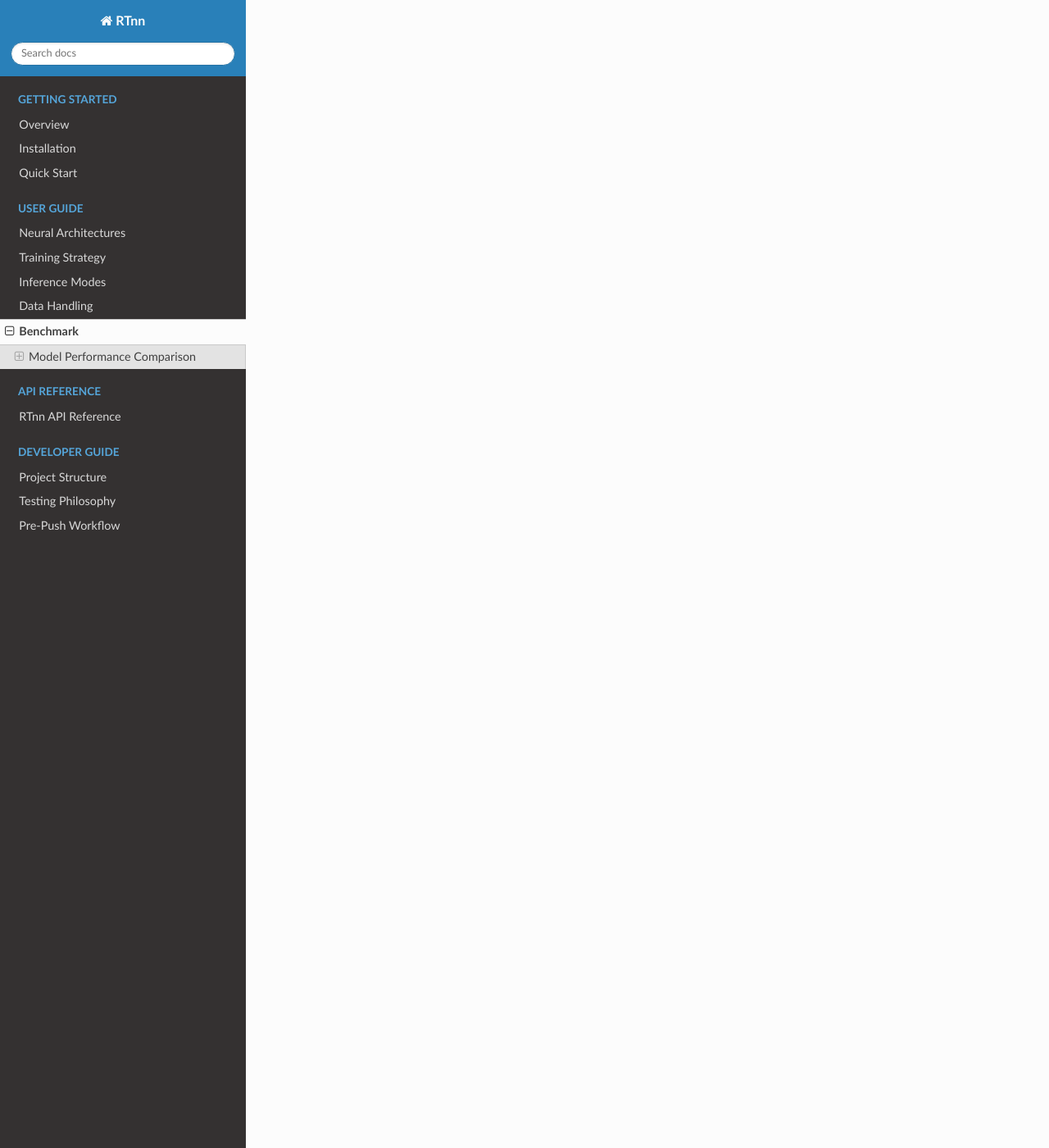
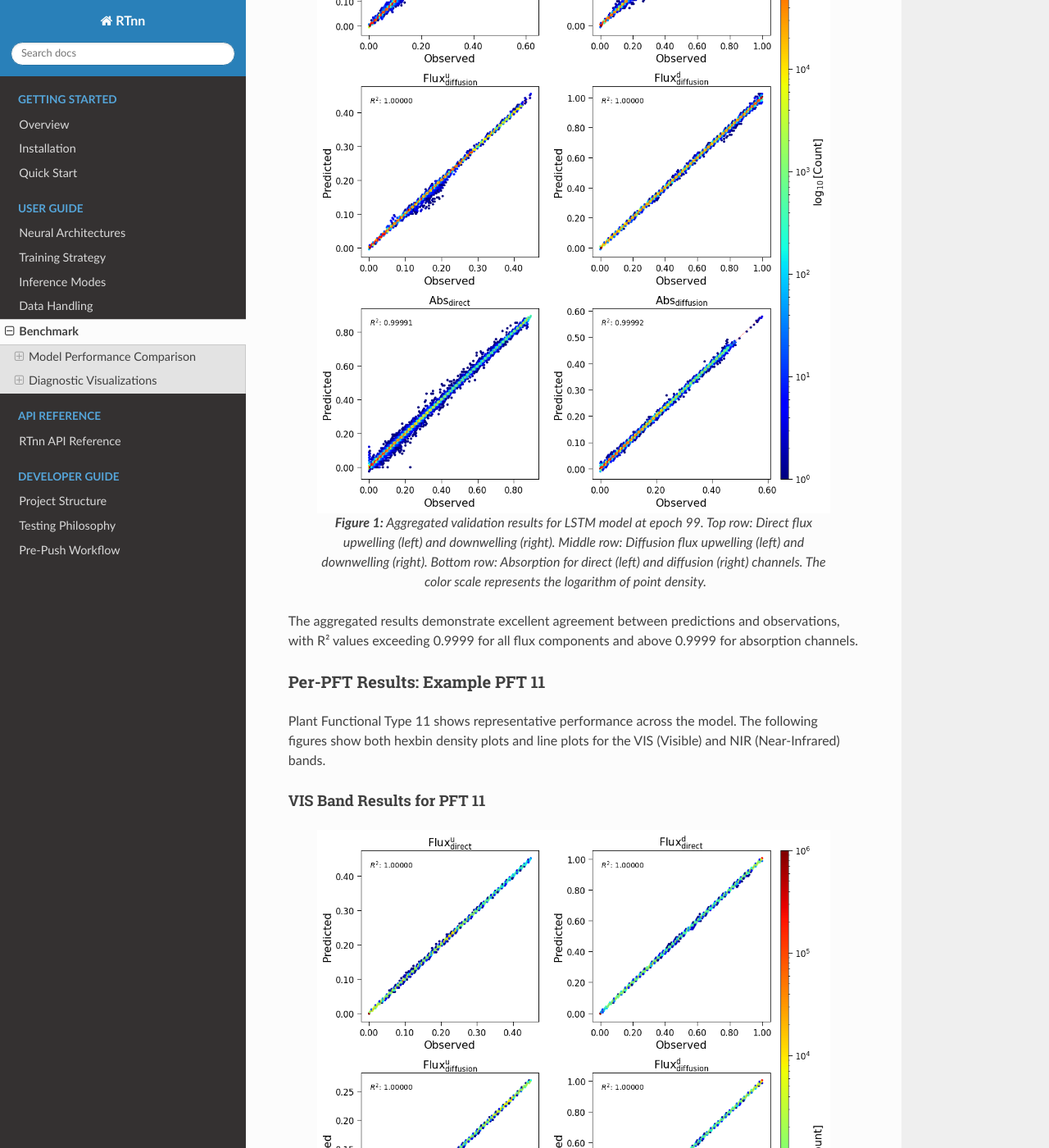
Before and after one commit to kardaneh/RTnn, a Sphinx documentation site: the page built from docs/source/experiments.rst, in a window 1280 px wide and 1400 px high, scrolled down 4064 px. Shown: the whole window at 82% size. Built offline with Sphinx 7.4.7 and the Read the Docs theme 3.1.0, drawn with Linux system fonts in a browser that asks for light colours; some of the changed text lies outside the part shown.

Commit message:
doc: add the figures for the lstm benchmark

```diff
--- a/docs/source/experiments.rst
+++ b/docs/source/experiments.rst
@@ -231,3 +231,73 @@ Based on the comparison results across 10 vertical layers:
 2. **For balanced performance**: Use **GRU**
 3. **For real-time applications**: Use **FCN** as a lightweight baseline
 4. **For physics-constrained applications**: Use **PINN**
+
+
+Diagnostic Visualizations
+-------------------------
+
+This section presents diagnostic plots generated at epoch 99 for the LSTM model, showing prediction quality across different Plant Functional Types (PFTs) and spectral bands.
+
+Aggregated Results (All PFTs Combined)
+~~~~~~~~~~~~~~~~~~~~~~~~~~~~~~~~~~~~~~
+
+The following figure shows the density scatter plots (hexbin) for all PFTs combined, comparing predicted vs observed values for all four flux components and absorption channels. The diagonal red dashed line represents perfect prediction (y=x), and the R² score is displayed in each panel.
+
+.. figure:: ../../images/validation_epoch99_aggregated.png
+   :align: center
+   :figwidth: 90%
+
+   **Figure 1:** Aggregated validation results for LSTM model at epoch 99.
+   Top row: Direct flux upwelling (left) and downwelling (right).
+   Middle row: Diffusion flux upwelling (left) and downwelling (right).
+   Bottom row: Absorption for direct (left) and diffusion (right) channels.
+   The color scale represents the logarithm of point density.
+
+The aggregated results demonstrate excellent agreement between predictions and observations, with R² values exceeding 0.9999 for all flux components and above 0.9999 for absorption channels.
+
+Per-PFT Results: Example PFT 11
+~~~~~~~~~~~~~~~~~~~~~~~~~~~~~~~
+
+Plant Functional Type 11 shows representative performance across the model. The following figures show both hexbin density plots and line plots for the VIS (Visible) and NIR (Near-Infrared) bands.
+
+VIS Band Results for PFT 11
+^^^^^^^^^^^^^^^^^^^^^^^^^^^
+
+.. figure:: ../../images/validation_epoch99_pft11_VIS_hexbin.png
+   :align: center
+   :figwidth: 90%
+
+   **Figure 2:** Hexbin validation results for PFT 11, VIS band.
+   Shows excellent prediction accuracy for this plant functional type
+   in the visible spectral band.
+
+.. figure:: ../../images/validation_epoch99_pft11_VIS_lines.png
+   :align: center
+   :figwidth: 90%
+
+   **Figure 3:** Line plot validation results for PFT 11, VIS band.
+   The figure shows predictions (solid lines) vs targets (dashed lines)
+   across 10 vertical layers for 10 randomly selected samples.
+   Top panels: Direct flux upwelling (left) and downwelling (right).
+   Middle panels: Diffusion flux upwelling (left) and downwelling (right).
+   Bottom panels: Absorption for direct (left) and diffusion (right) channels.
+
+NIR Band Results for PFT 11
+^^^^^^^^^^^^^^^^^^^^^^^^^^^
+
+.. figure:: ../../images/validation_epoch99_pft11_NIR_hexbin.png
+   :align: center
+   :figwidth: 90%
+
+   **Figure 4:** Hexbin validation results for PFT 11, NIR band.
+   Demonstrates consistent performance across the near-infrared
+   spectral band.
+
+.. figure:: ../../images/validation_epoch99_pft11_NIR_lines.png
+   :align: center
+   :figwidth: 90%
+
+   **Figure 5:** Line plot validation results for PFT 11, NIR band.
+   The figure shows predictions vs targets across vertical layers,
+   demonstrating accurate capture of vertical profiles for both
+   fluxes and absorption in the NIR band.
```
Also changed, not shown: images/validation_epoch99_aggregated.png (added), images/validation_epoch99_pft11_NIR_hexbin.png (added), images/validation_epoch99_pft11_NIR_lines.png (added), images/validation_epoch99_pft11_VIS_hexbin.png (added), images/validation_epoch99_pft11_VIS_lines.png (added).
